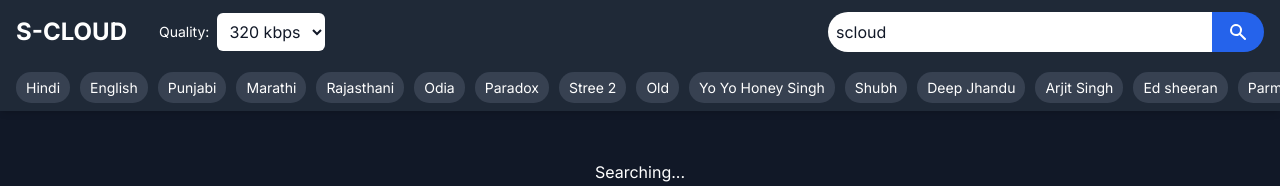
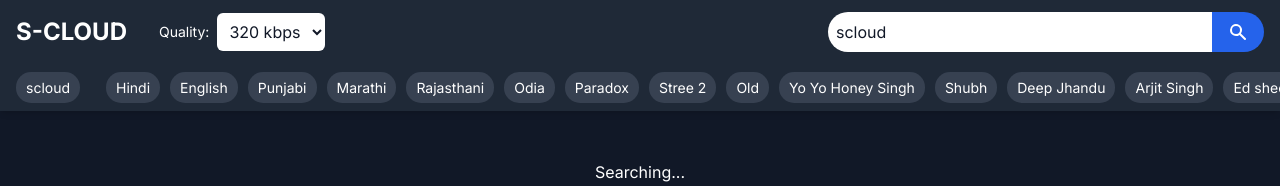
Before and after one commit to Scodify236/S-CLOUD, a plain HTML site: page index1.html in a window 1280 px wide. Shown: the top 186 px of the page. Drawn offline with nearby package versions, Linux system fonts and the light colour scheme.

Commit message:
Update index1.html

```diff
--- a/index1.html
+++ b/index1.html
@@ -120,6 +120,7 @@
             </div>
 
             <div class="search-query-container">
+                <button class="search-query-button ml-4">scloud</button>
                 <button class="search-query-button ml-4">Hindi</button>
                 <button class="search-query-button">English</button>
                 <button class="search-query-button">Punjabi</button>
```
